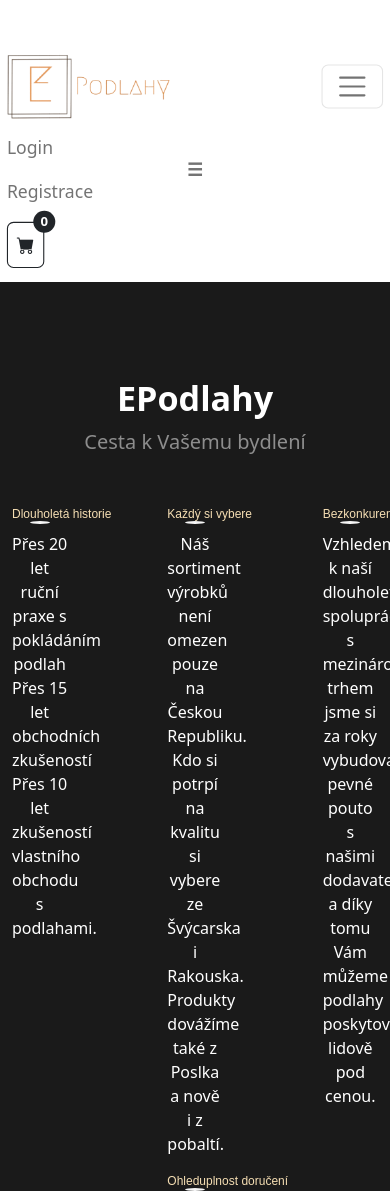
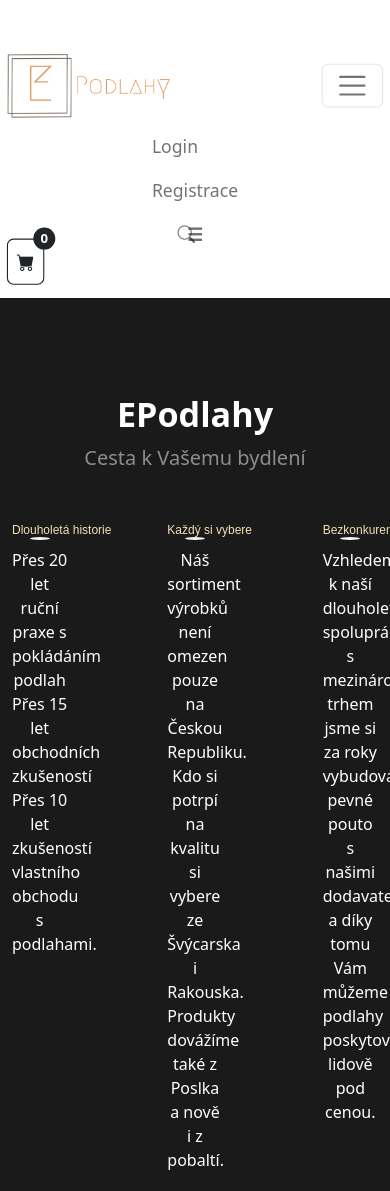
Before and after one commit to Quazder/EshopDjango, a Django app: page /cs/ in a window 390 px wide, after a click that opens the changed part; the page is wider, and only the part inside the window is pictured. Shown: the top 1191 px of that part. Run offline with Django 5.2, Linux system fonts and the light colour scheme; data comes from the database, SQL or seed files in the repository; both versions use the stored data as it was after the commit; some libraries are stand-ins or nearby versions.

Commit message:
navbar nedodelany

```diff
--- a/Eshop/templates/doplnky/nav.html
+++ b/Eshop/templates/doplnky/nav.html
@@ -10,25 +10,35 @@
                     <div id="logo"></div>
                 </a>
 
-
                 <button class="navbar-toggler" type="button" data-bs-toggle="collapse" data-bs-target="#navbarSupportedContent" aria-controls="navbarSupportedContent" aria-expanded="false" aria-label="Toggle navigation"><span class="navbar-toggler-icon"></span></button>
                 <div class="collapse navbar-collapse" id="navbarSupportedContent">
                     <ul class="navbar-nav me-auto mb-2 mb-lg-0 ms-lg-4">
-
-
+                        <div class="row">
                             {% if user.is_authenticated %}
+                                <div class="col-lg-4">
                                     <li class="nav-item">
                                         <a class="nav-link" href="">
                                             <i class="bi bi-box-arrow-right"></i>
                                         </a>
                                     </li>
+                                </div>
                             {% else %}
+                                <div class="col-lg-4">
                                     <li class="nav-item"><a class="nav-link" href="">Login</a></li>
                                     <li class="nav-item"><a class="nav-link" href="">Registrace</a></li>
+                                </div>
                             {% endif %}
 
+                            <div class="col-lg-4">
+                                <li class="nav-item">
+                                    <a class="nav-link" href="">
+                                        <i class="bi2 bi-search"></i>
+                                    </a>
+                                </li>
+                            </div>
 
 
+                            <div class="col-lg-4">
                                 <li class="nav-item dropdown">
                                     <a class="nav-link dropdown-toggle" id="navbarDropdown" href="#" role="button" data-bs-toggle="dropdown" aria-expanded="false">&#9776;</a>
                                     <ul class="dropdown-menu" aria-labelledby="navbarDropdown">
@@ -41,11 +51,13 @@
                                         <li><a class="dropdown-item" href="{% url 'kategorie_podlahy' 'Ostatní' %}">Ostatní</a></li>
                                     </ul>
                                 </li>
+                            </div>
+                        </div>
                     </ul>
                     <form class="d-flex position-relative">
                         <div class="cart-container">
                             <a href="" class="btn btn-outline-dark rounded p-2">
-                                <i class="bi bi-cart-fill"></i> <!-- Třída ikony košíku Bootstrap -->
+                                <i class="bi3 bi-cart-fill"></i> <!-- Třída ikony košíku Bootstrap -->
                                 <span class="badge bg-dark text-white position-absolute top-0 start-100 translate-middle badge-overlap">0</span>
                             </a>
                         </div>
--- a/static/css/custom.css
+++ b/static/css/custom.css
@@ -115,8 +115,30 @@
     transform: scale(1.1);
 }
 
-.navbar .navbar-nav {
-    justify-content: center;
+
+.bi{
+    position: absolute;
+    left: 52%;
+    transform: translateX(-50%);
+}
+
+.bi2{
+    position: absolute;
+    left: 48%;
+    transform: translateX(-50%)
+}
+
+@media (max-width: 991px) {
+    .navbar .navbar-nav .row {
+        flex-direction: row;
+        justify-content: space-around; /* Zarovná ikony tak, aby byly rovnoměrně rozloženy s mezerami kolem nich */
+    }
+
+    .navbar .navbar-nav .row .col-lg-4 {
+        flex: 0 0 auto;
+        width: auto;
+        padding: 0 80px;
+    }
 }
 
 .navbar .navbar-nav .nav-item.dropdown {
@@ -124,7 +146,6 @@
     left: 50%;
     transform: translateX(-50%)
 }
-
 .navbar .navbar-nav .nav-item.dropdown:hover .dropdown-menu {
     display: block;
     left: 50%;
```
Also changed, not shown: db.sqlite3. Lines whose indentation alone changed are shown as unchanged.
